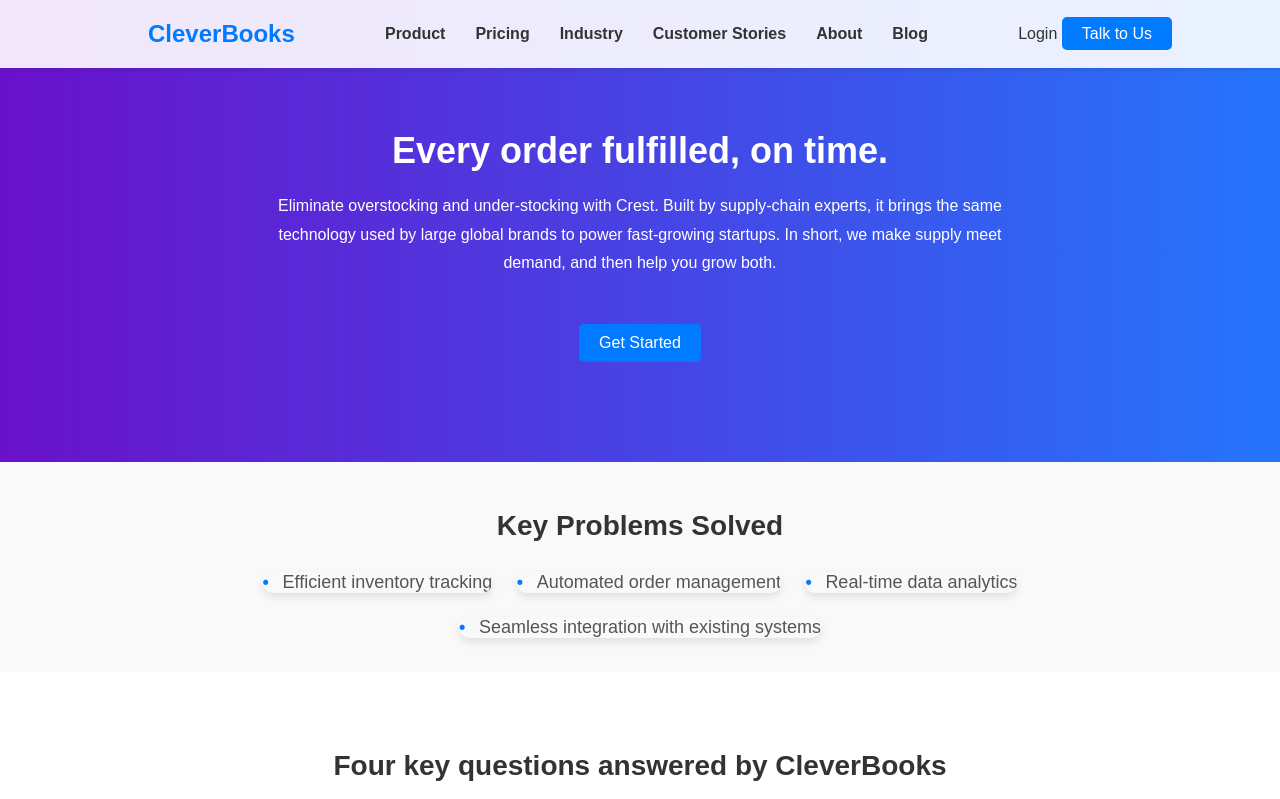
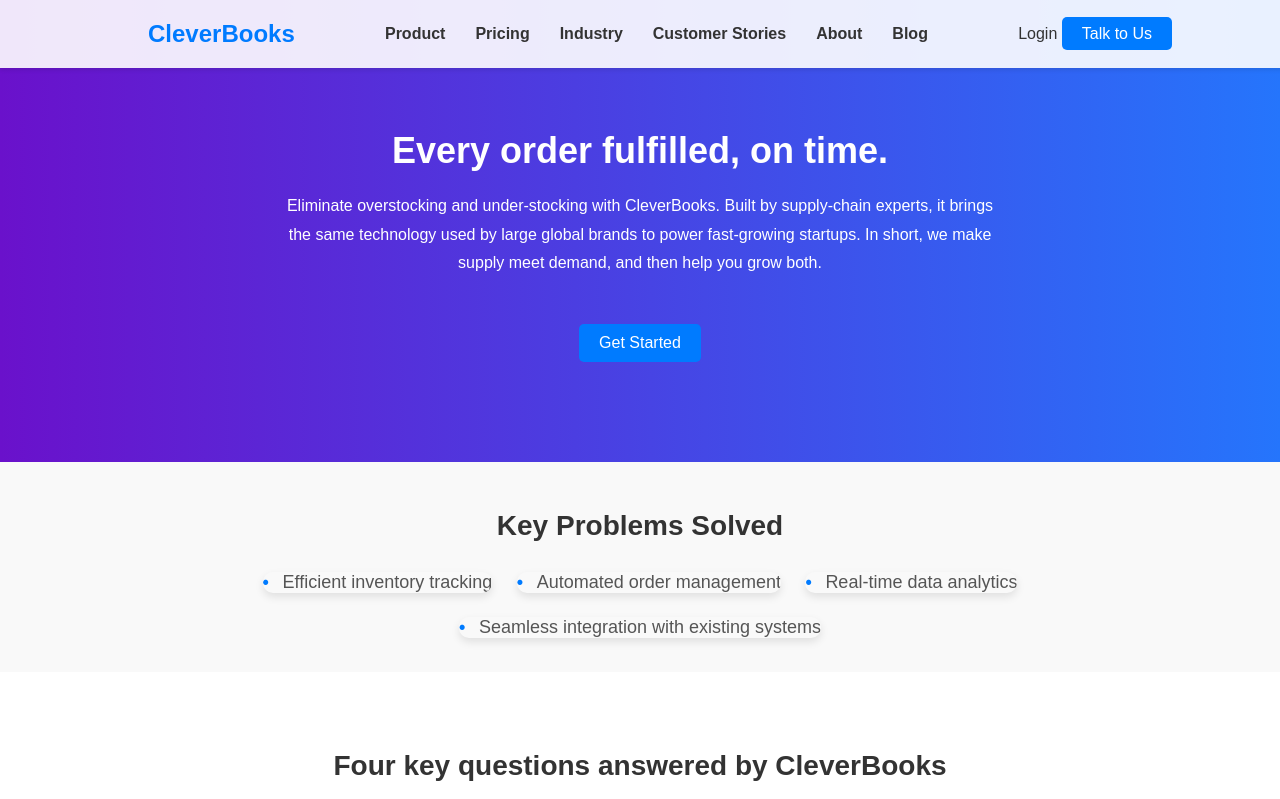
Before and after one commit to vsgopi7/patilkaki, a plain HTML site: page index.html in a window 1280 px wide. Shown: the top 799 px of the page. Drawn offline with Linux system fonts and the light colour scheme.

Commit message:
Update index.html

```diff
--- a/index.html
+++ b/index.html
@@ -34,7 +34,7 @@
     <section class="hero" id="hero">
         <div class="container">
             <h2>Every order fulfilled, on time.</h2>
-            <p>Eliminate overstocking and under-stocking with Crest. Built by supply-chain experts, it brings the same technology used by large global brands to power fast-growing startups. In short, we make supply meet demand, and then help you grow both.</p>
+            <p>Eliminate overstocking and under-stocking with CleverBooks. Built by supply-chain experts, it brings the same technology used by large global brands to power fast-growing startups. In short, we make supply meet demand, and then help you grow both.</p>
             <div class="get-started-btn">
                 <button id="getStartedBtn">Get Started</button>
             </div>
```
